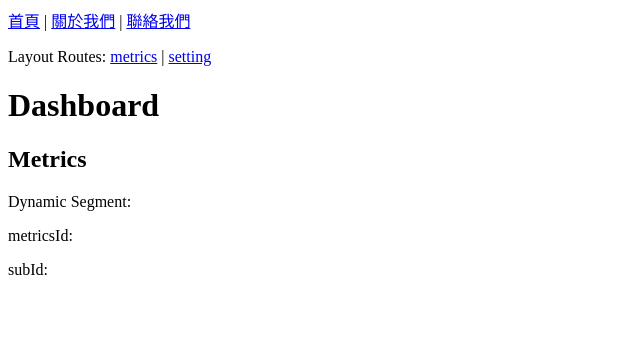
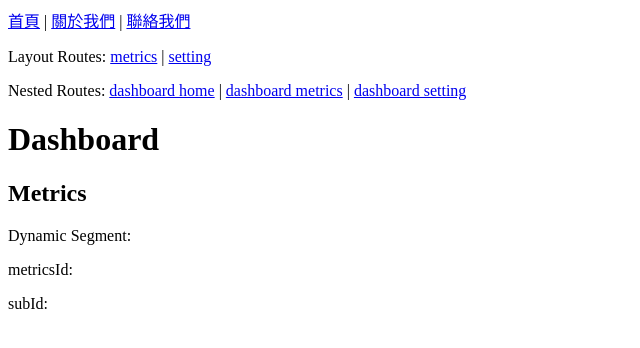
Before and after one commit to marykuo/lab-react-router, a React (Vite) app in the folder packages/hash-data/: page /#/metrics in a window 1280 px wide. Shown: the top 348 px of the page, without its empty margins (0-640 px from the left). Built offline with nearby package versions, Linux system fonts and the light colour scheme.

Commit message:
feat(hash-data): implement Nested Routes

```diff
--- a/packages/hash-data/src/App.jsx
+++ b/packages/hash-data/src/App.jsx
@@ -2,6 +2,7 @@ import { createHashRouter, RouterProvider } from "react-router";
 import Home from "./pages/Home";
 import Error from "./pages/Error";
 import MainLayout from "./pages/MainLayout";
+import DashboardHome from "./pages/DashboardHome";
 import DashboardLayout from "./pages/DashboardLayout";
 import DashboardMetrics from "./pages/DashboardMetrics";
 import DashboardSetting from "./pages/DashboardSetting";
@@ -29,6 +30,28 @@ const router = createHashRouter([
         // setup a lazy route in one line using promise chaining
         lazy: async () =>
           import("./pages/Contact").then((m) => ({ Component: m.default })),
+      },
+      // Nested Routes
+      {
+        path: "dashboard",
+        Component: DashboardLayout,
+        children: [
+          {
+            // route to /dashboard
+            index: true,
+            Component: DashboardHome,
+          },
+          {
+            // route to /dashboard/metrics
+            path: "metrics",
+            Component: DashboardMetrics,
+          },
+          {
+            // route to /dashboard/setting
+            path: "setting",
+            Component: DashboardSetting,
+          },
+        ],
       },
       // Layout Routes
       {
--- a/packages/hash-data/src/components/Navbar.jsx
+++ b/packages/hash-data/src/components/Navbar.jsx
@@ -22,6 +22,15 @@ export function Navbar() {
         {" | "}
         <Link to="setting">setting</Link>
       </p>
+
+      <p>
+        {"Nested Routes: "}
+        <Link to="dashboard">dashboard home</Link>
+        {" | "}
+        <Link to="dashboard/metrics">dashboard metrics</Link>
+        {" | "}
+        <Link to="dashboard/setting">dashboard setting</Link>
+      </p>
     </nav>
   );
 }
--- /dev/null
+++ b/packages/hash-data/src/pages/DashboardHome.jsx
@@ -0,0 +1,5 @@
+export function DashboardHome() {
+  return <h2>Home</h2>;
+}
+
+export default DashboardHome;
```
